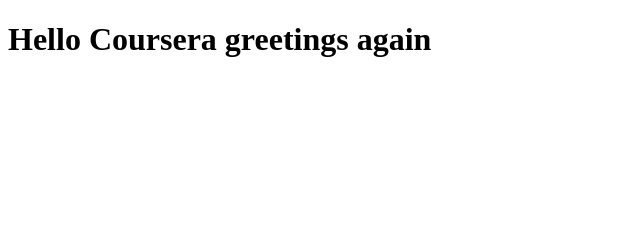
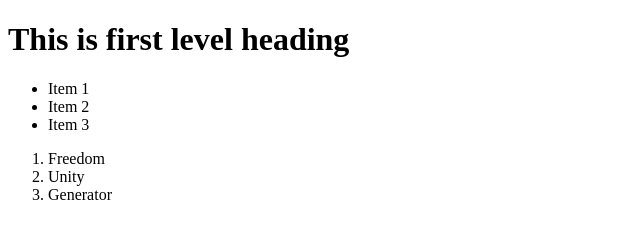
Before and after one commit to litodemesa/coursera-test, a plain HTML site: page index.html in a window 1280 px wide. Shown: the whole page, without its empty margins (0-640 px from the left). Drawn offline with Linux system fonts and the light colour scheme.

Commit message:
This is a third commit

```diff
--- a/index.html
+++ b/index.html
@@ -6,9 +6,18 @@
     <meta name="viewport" content="width=device-width, initial-scale=1.0">
     <title>Hello Coursera</title>
 </head>
-
 <body>
-    <h1>Hello Coursera greetings again</h1>
+<h1>This is first level heading</h1>
+<ul>
+    <li>Item 1</li>
+    <li>Item 2</li>
+    <li>Item 3</li>
+</ul>
+<ol>
+    <li>Freedom</li>
+    <li>Unity</li>
+    <li>Generator</li>
+</ol>
 </body>
 
 </html>
```
